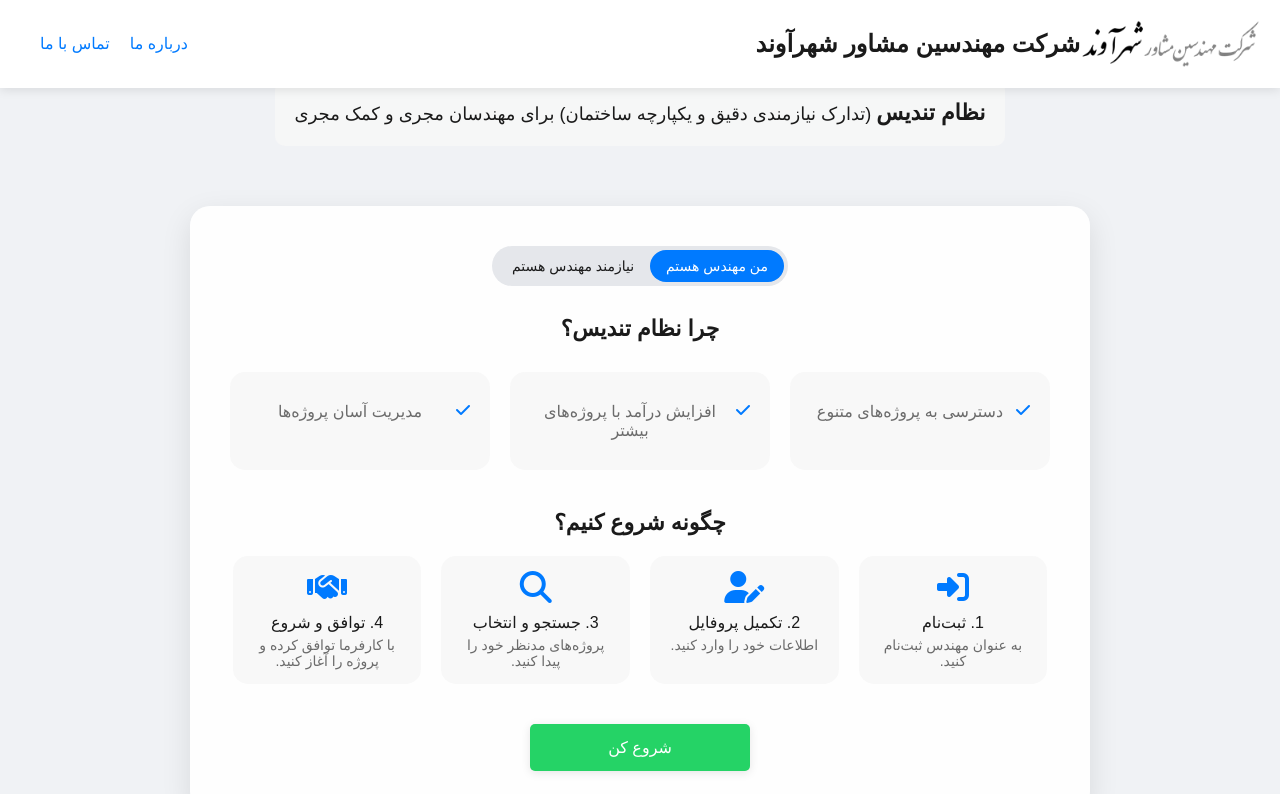
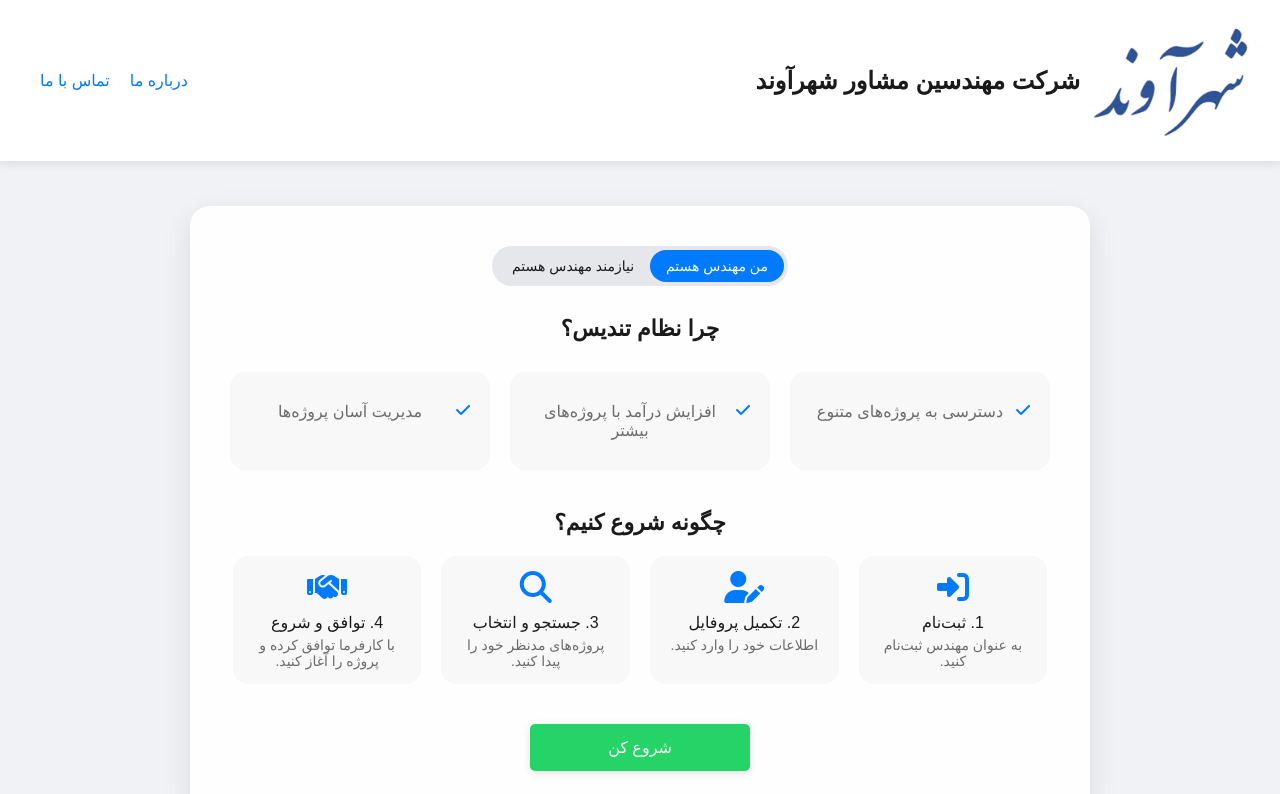
Before and after one commit to SinaHydro/Shahraavand, a plain HTML site: page index.html in a window 1280 px wide. Shown: the top 794 px of the page. Drawn offline with nearby package versions, Linux system fonts and the light colour scheme; a web font is replaced by a local one.

Commit message:
Update index.html

```diff
--- a/index.html
+++ b/index.html
@@ -883,7 +883,7 @@
         <!-- هدر -->
         <header class="header">
             <div class="logo">
-                <img src="images/logo.png" alt="لوگو نظام تندیس">
+                <img src="images/logoT.png" alt="لوگو شرکت مهندسین مشاور شهرآوند">
                 <span>شرکت مهندسین مشاور شهرآوند</span>
             </div>
             <div class="nav">
```
